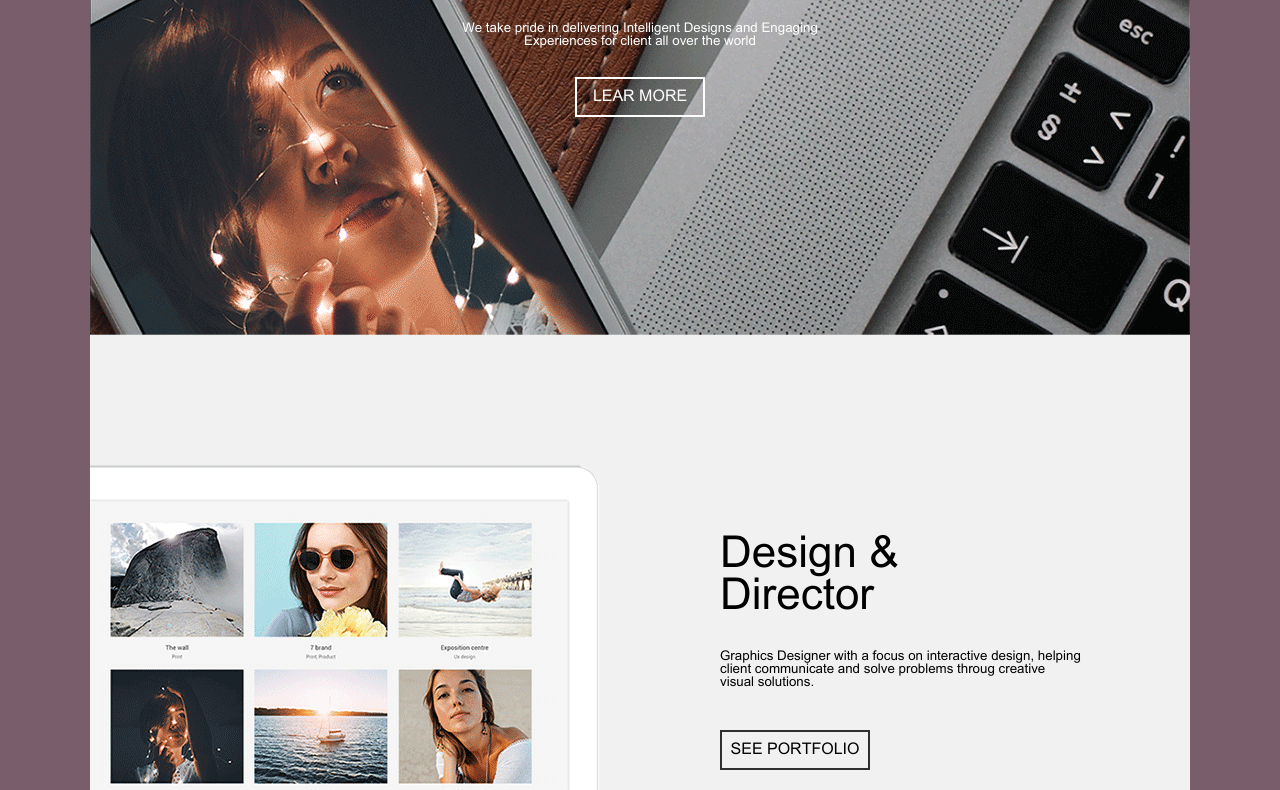
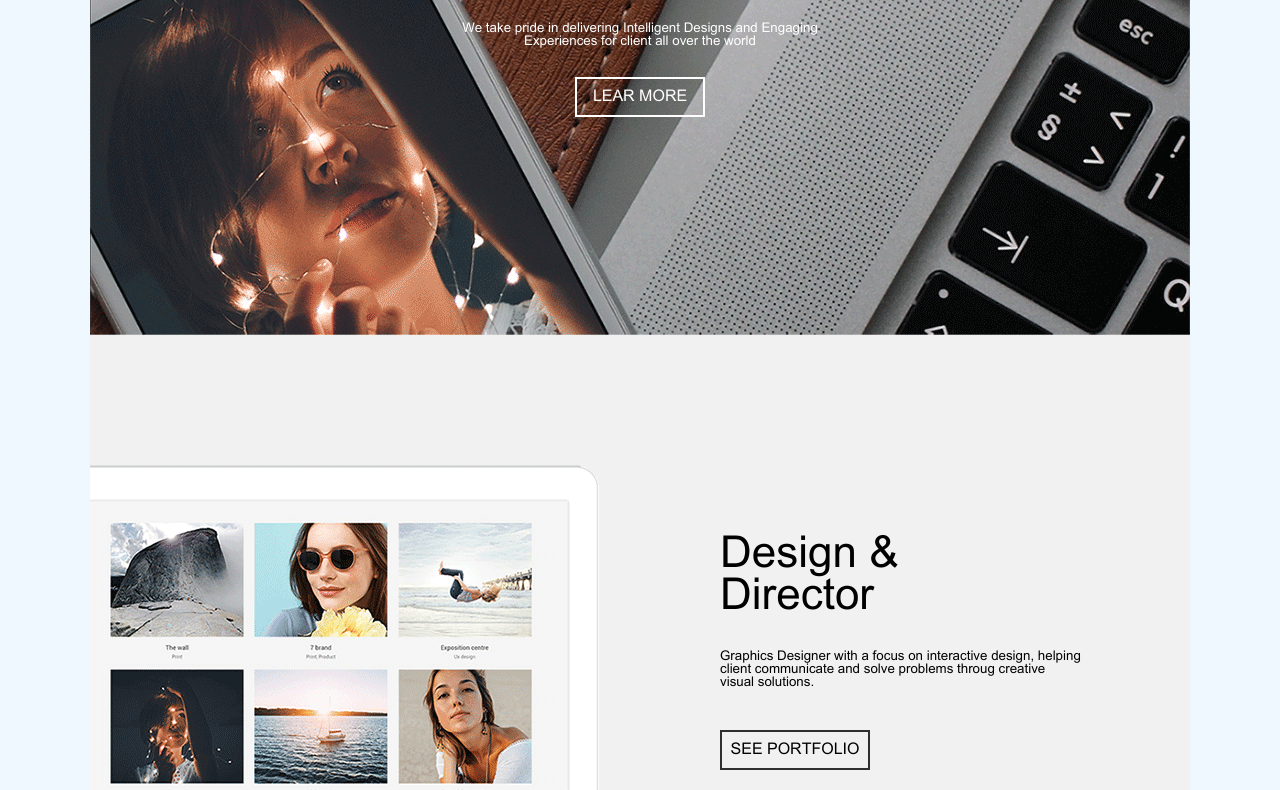
Before and after one commit to cjbaby2601/BaiCuoiMon, a plain HTML site: page index.html in a window 1280 px wide. Shown: the part 285-1075 px from the top of the page. Drawn offline with nearby package versions, Linux system fonts and the light colour scheme.

Commit message:
Update index.html

```diff
--- a/index.html
+++ b/index.html
@@ -13,7 +13,7 @@
 
 </head>
 
-<body>
+<body style="background-color: aliceblue">
 	<div class="Container">
 
 		<div class="top">
```
